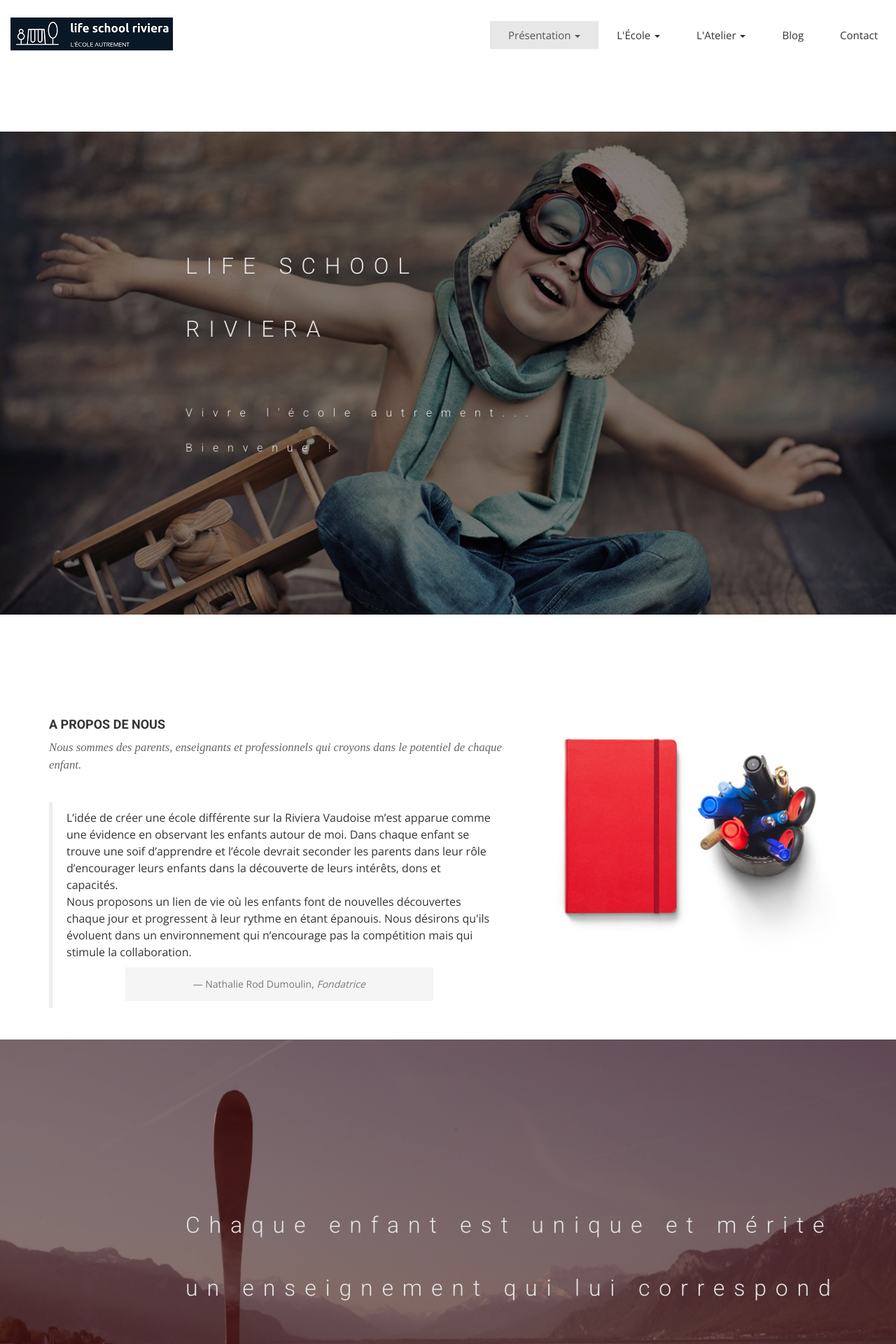
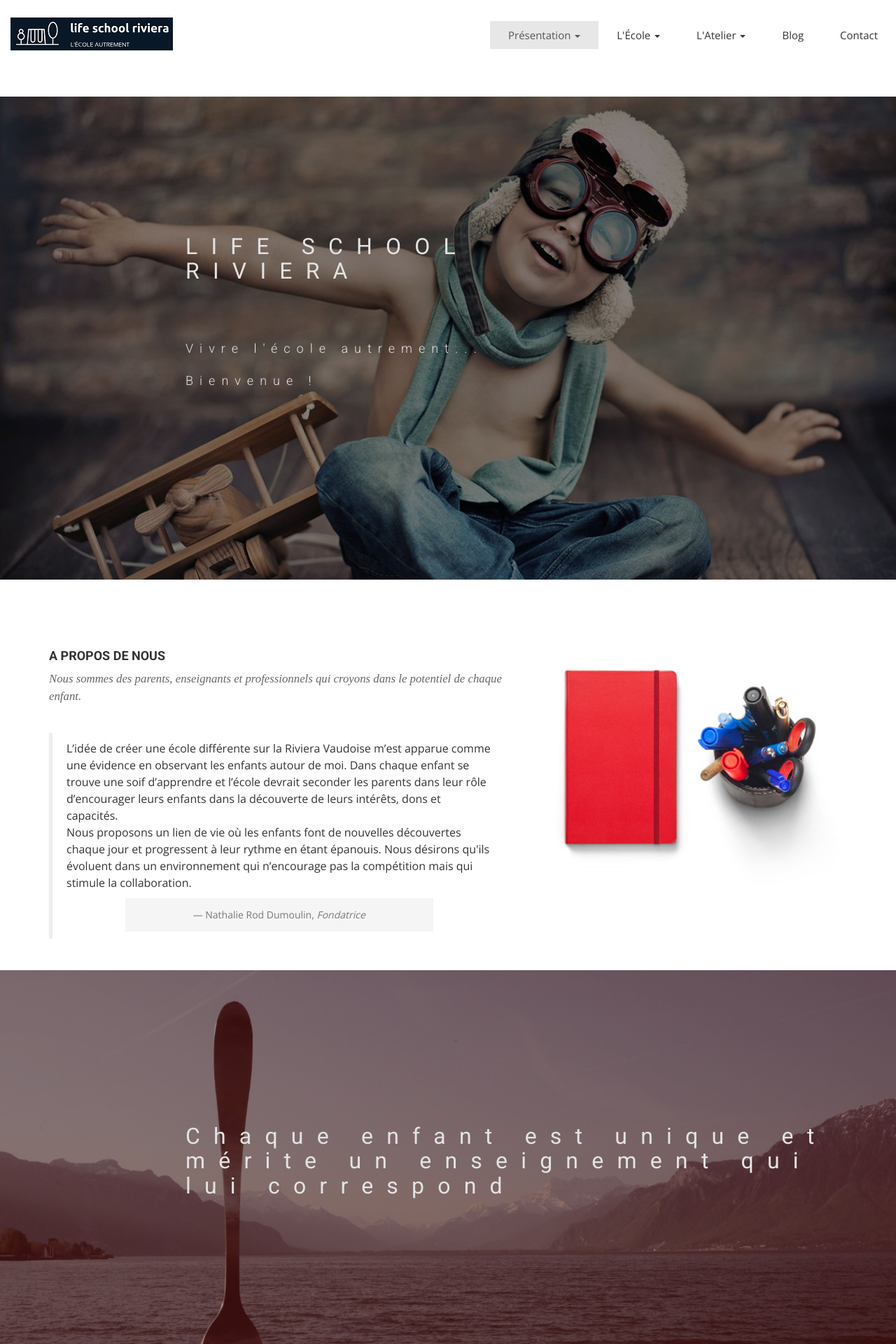
Before and after one commit to midjoule/lifeschool, a Jekyll site: the page built from index.html, in a window 1280 px wide. Shown: the top 1920 px of the page at 70% size. Built offline with Jekyll 4.4.1, drawn with Linux system fonts in a browser that asks for light colours; nearby versions of some CDN libraries; some web fonts are replaced.

Commit message:
Update airspace.css

```diff
--- a/css/airspace.css
+++ b/css/airspace.css
@@ -151,19 +151,18 @@ font header .navbar-default .navbar-nav li a:hover {
 
 #feature .block h1, #slider .block h1, #philo .block h1 {
   font-family: 'Roboto', sans-serif;
-  font-weight: 300;
+  font-weight: 400;
   font-size: xx-large;
-  line-height: 10vh;
-  letter-spacing: 1vw;
-  padding-bottom: 5vh;
+  letter-spacing: 0.6em;
+  padding-bottom: 2em;
 }
 
 #feature .block p, #slider .block p, #philo .block p {
-  font-size: medium;
-  line-height: 40px;
+  font-size: large;
+  line-height: 2em;
   font-family: 'Roboto', sans-serif;
   font-weight: 300;
-  letter-spacing: 1vw;
+  letter-spacing: 0.5em;x§
 }
 
 #feature h2, #slider h2, #philo h2 {
```
